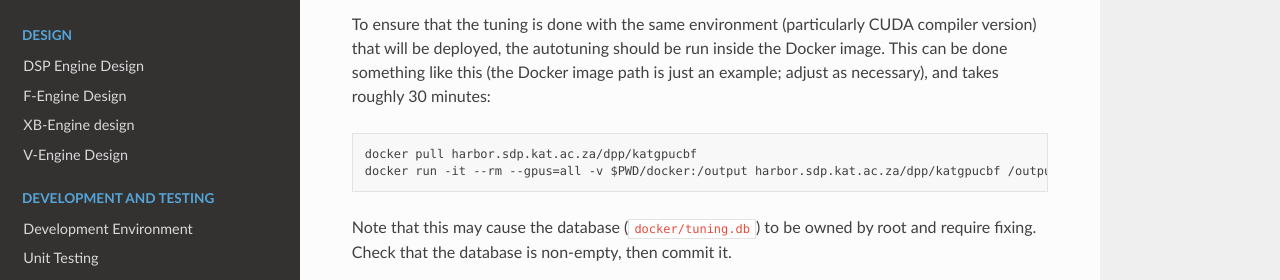
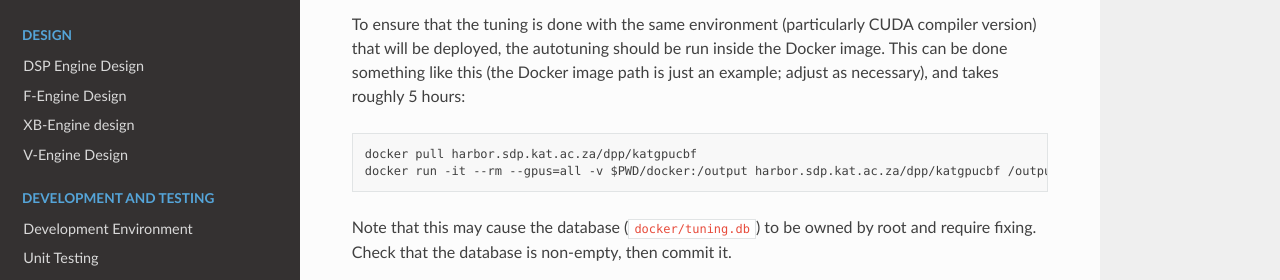
Before and after one commit to ska-sa/katgpucbf, a Sphinx documentation site: the page built from doc/autotuning.rst, in a window 1280 px wide. Shown: the part 340-620 px from the top of the page. Built offline with Sphinx 7.4.7 and the Read the Docs theme 3.1.0, drawn with Linux system fonts in a browser that asks for light colours; pages that are not in the unit, such as notebooks, are missing from menus; the version number could not be read and is left out.

Commit message:
Update autotuning database
Adds support for higher narrowband subsampling factors. Also update the
docs to indicate that this takes a lot longer now (the previously 30
minute estimate was already out of date).

```diff
--- a/doc/autotuning.rst
+++ b/doc/autotuning.rst
@@ -14,7 +14,7 @@ for deployment, but the more similar it is, the better the tuning will be.
 To ensure that the tuning is done with the same environment (particularly CUDA
 compiler version) that will be deployed, the autotuning should be run inside
 the Docker image. This can be done something like this (the Docker image path
-is just an example; adjust as necessary), and takes roughly 30 minutes::
+is just an example; adjust as necessary), and takes roughly 5 hours::
 
     docker pull harbor.sdp.kat.ac.za/dpp/katgpucbf
     docker run -it --rm --gpus=all -v $PWD/docker:/output harbor.sdp.kat.ac.za/dpp/katgpucbf /output/autotune.py /output/tuning.db
```
Also changed, not shown: 1 other file.
